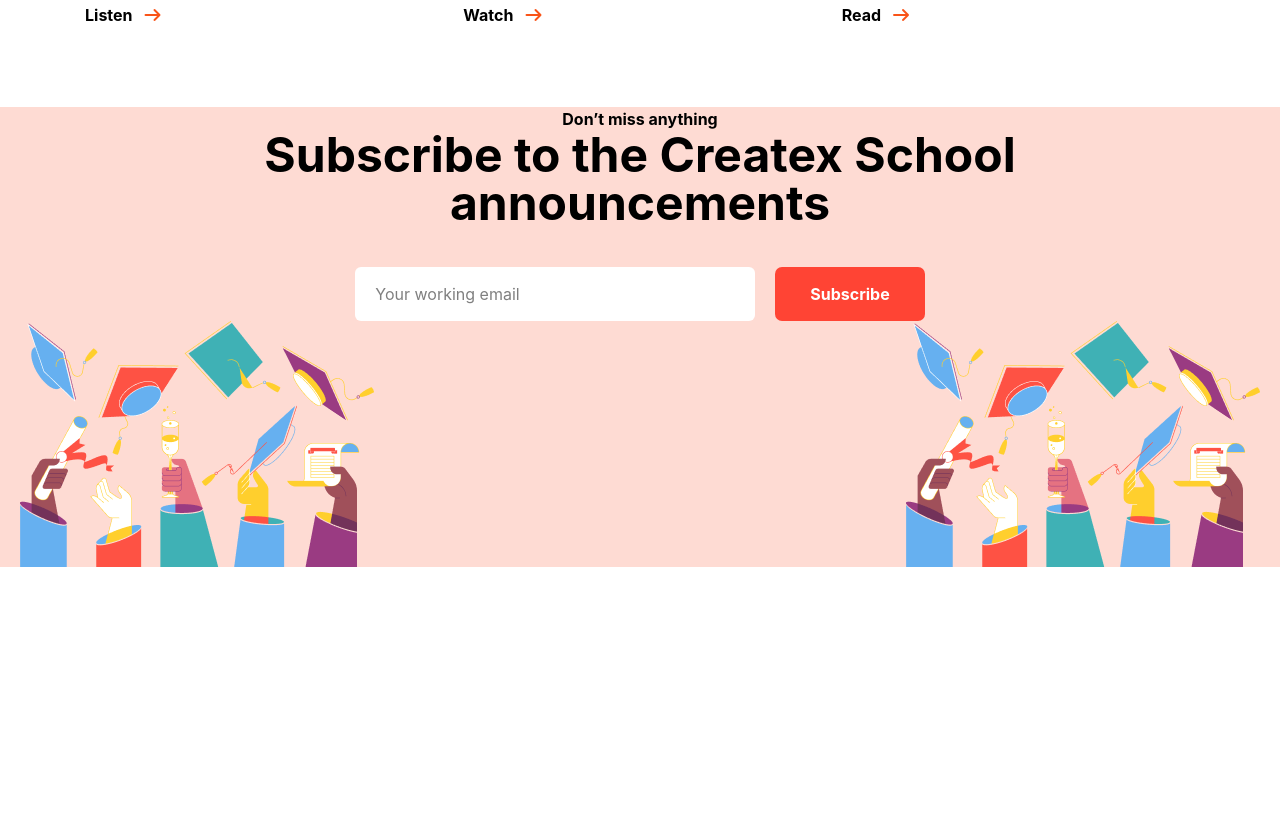
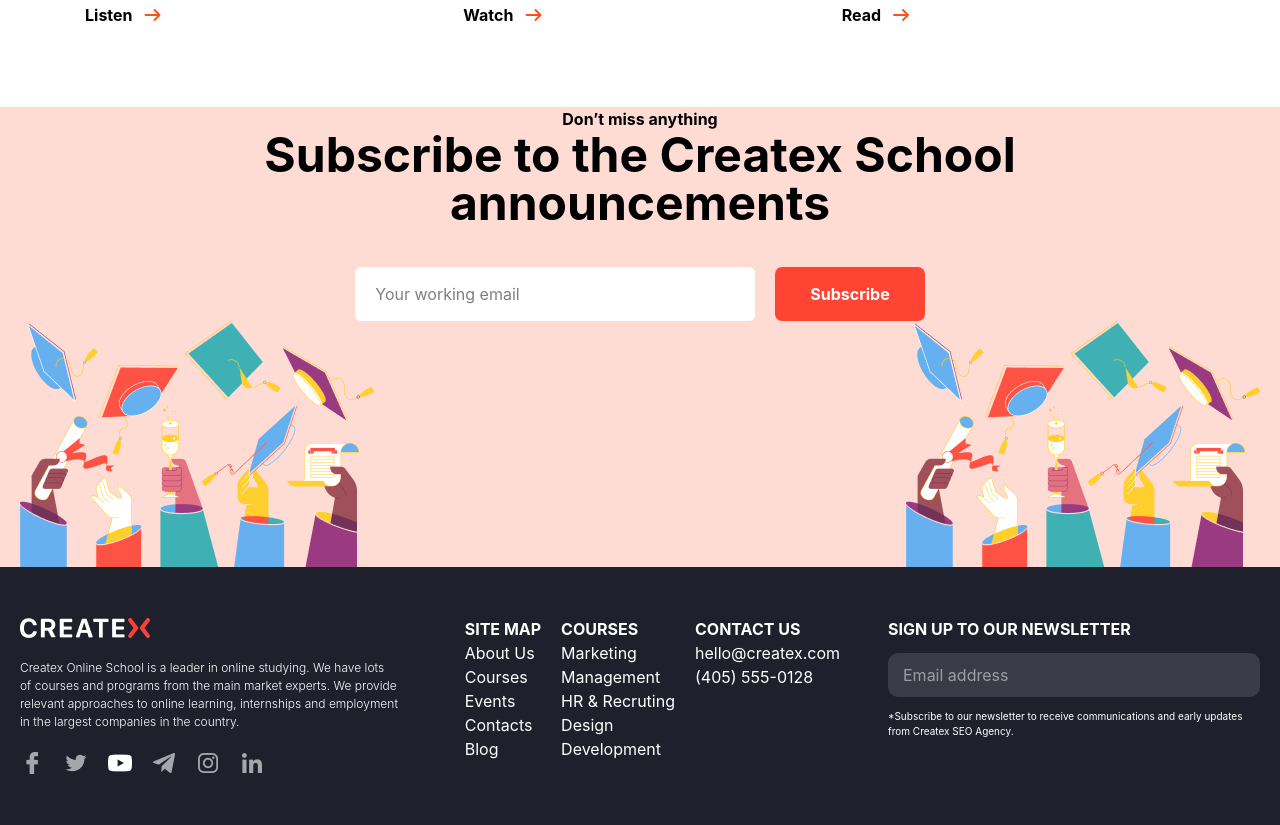
Before and after one commit to muhammadnazarov1724-cell/P.Createx, a website: page src/page2.html in a window 1280 px wide. Shown: the part 3039-3864 px from the top of the page. Before the commit the page ends 3606 px from the top, so only its background shows below. Drawn offline with nearby package versions, Linux system fonts and the light colour scheme; files that its build step writes are made by us from their sources.

Commit message:
footer p2

```diff
--- a/src/page2.html
+++ b/src/page2.html
@@ -298,7 +298,51 @@
 
         </div>
       </section>
+    </main>
 
-    </main>
+        <footer class="bg-[#1E212C] py-[50px] px-[20px]">
+      <div class="flex flex-col gap-[20px] lg:flex-row max-w-[1300px] m-auto justify-between">
+       <div class="flex flex-col gap-[20px] lg:w-[32%]">
+        <div>
+          <img src="images/lf.png" alt="">
+        </div>
+        <p class="text-[12px] font-[300] text-white">Createx Online School is a leader in online studying. We have lots of courses and programs from the main market experts. We provide relevant approaches to online learning, internships and employment in the largest companies in the country. </p>
+        <div>
+          <img src="images/socials.png" alt="">
+        </div>
+       </div>
+       <div class="flex justify-between lg:gap-[20px]">
+       <div class="font-[150px] text-white gap-[12px]">
+        <p class="font-bold">SITE MAP</p>
+        <p>About Us</p>
+        <p>Courses</p>
+        <p>Events</p>
+        <p>Contacts</p>
+        <p>Blog</p>
+       </div>
+       <div class="font-[150px] text-white gap-[12px]">
+        <p class="font-bold">COURSES</p>
+        <p>Marketing </p>
+        <p>Management</p>
+        <p>HR & Recruting</p>
+        <p>Design</p>
+        <p>Development</p>
+       </div>
+       <div class="font-[150px] text-white gap-[12px]">
+        <p class="font-bold">CONTACT US</p>
+        <p>hello@createx.com</p>
+        <p>(405) 555-0128</p>
+       </div>
+
+       </div>
+       <div class="flex gap-[12px] flex-col lg:w-[30%]">
+        <p class="text-white font-bold">SIGN UP TO OUR NEWSLETTER</p>
+        <input class="px-[15px] py-[10px] bg-[#393C46] text-white rounded-[10px]" type="email" placeholder="Email address">
+        <p class="text-[10px] text-white">*Subscribe to our newsletter to receive communications and early updates from Createx SEO Agency.</p>
+       </div>
+      </div>
+    </footer>
+
+
   </body>
 </html>
```
Also changed, not shown: 1 other file.
